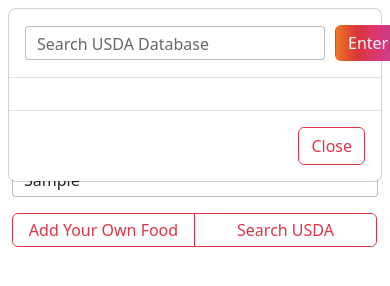
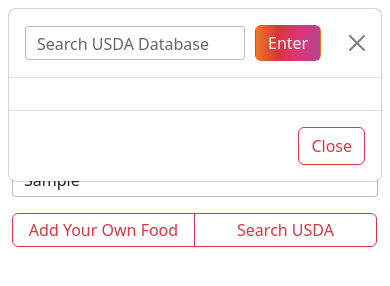
Before and after one commit to margarettanzosh/margarettanzosh.github.io, a website: page nutrition/index.html in a window 390 px wide. Both pictures are taken after typing "Sample" into the empty fields and a click on the button "Search USDA". Drawn offline with nearby package versions, Linux system fonts and the light colour scheme; no server answers.

Commit message:
Add files via upload

```diff
--- a/nutrition/styles.css
+++ b/nutrition/styles.css
@@ -23,7 +23,7 @@
         width: 100%;
     }
     #usdaFoodChoice {
-        width: 300px;
+        max-width: 220px;
     }
   }
 
```
